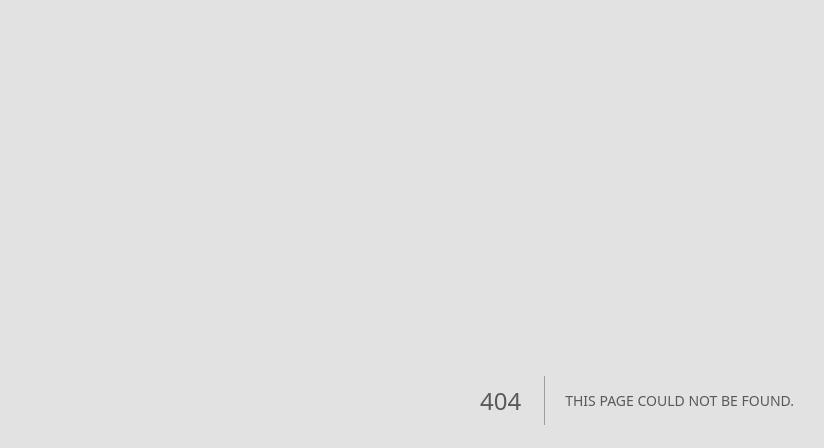
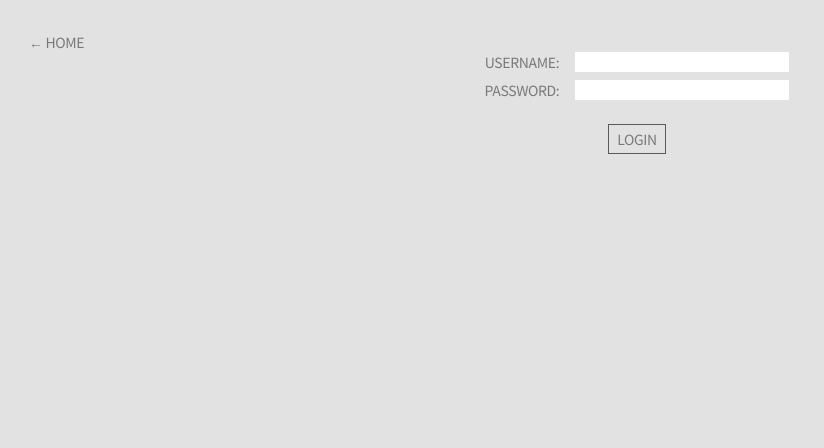
Before and after one commit to t-kupp/portfolio-v2, a Next.js app: page /admin in a window 1280 px wide. Before the commit this address had no page. Shown: the top 448 px of the page, without its empty margins (3-827 px from the left). Built offline with nearby package versions, Linux system fonts and the light colour scheme; a web font is replaced by a local one.

Commit message:
added admin page

```diff
--- a/src/components/BackgroundImage.jsx
+++ b/src/components/BackgroundImage.jsx
@@ -1,7 +1,7 @@
 export default function BackgroundImage() {
   return (
     <div className='pointer-events-none fixed -z-50 h-screen w-screen p-8 2xl:p-10'>
-      <div className="h-full w-full bg-[url('/plasticHead.png')] bg-cover bg-center opacity-15 blur-[2px] grayscale dark:opacity-5"></div>
+      <div className="h-full w-full bg-[url('/plasticHead.png')] bg-cover bg-center opacity-15 blur-[1px] grayscale dark:opacity-5"></div>
     </div>
   );
 }
--- a/src/components/Footer.jsx
+++ b/src/components/Footer.jsx
@@ -1,6 +1,5 @@
 import ContactIcons from './ContactIcons';
 import Copyright from './Copyright';
-import ThemeSwitch from './ThemeSwitch';
 
 export default function Footer() {
   return (
--- a/src/components/GreetingSection.jsx
+++ b/src/components/GreetingSection.jsx
@@ -1,4 +1,4 @@
-import { Tooltip } from 'react-tooltip';
+import TechStack from './TechStack';
 
 export default function GreetingSection() {
   return (
@@ -11,37 +11,7 @@ export default function GreetingSection() {
           dynamic web experiences.
         </div>
       </div>
-      <div className='mb-24 flex items-center gap-2 text-xl'>
-        <i className='devicon-html5-plain'></i>
-        <i className='devicon-css3-plain'></i>
-        <i className='devicon-javascript-plain'></i>
-        <i className='devicon-nodejs-plain'></i>
-        <i className='devicon-react-original'></i>
-        <i className='devicon-nextjs-plain'></i>
-        <i className='devicon-tailwindcss-original'></i>
-      </div>
-
-      <Tooltip anchorSelect='.devicon-html5-plain'>
-        <p className='text-xs'>HTML5</p>
-      </Tooltip>
-      <Tooltip anchorSelect='.devicon-css3-plain'>
-        <p className='text-xs'>CSS3</p>
-      </Tooltip>
-      <Tooltip anchorSelect='.devicon-javascript-plain'>
-        <p className='text-xs'>Javascript</p>
-      </Tooltip>
-      <Tooltip anchorSelect='.devicon-nodejs-plain'>
-        <p className='text-xs'>Node.js</p>
-      </Tooltip>
-      <Tooltip anchorSelect='.devicon-react-original'>
-        <p className='text-xs'>React</p>
-      </Tooltip>
-      <Tooltip anchorSelect='.devicon-nextjs-plain'>
-        <p className='text-xs'>Next.js</p>
-      </Tooltip>
-      <Tooltip anchorSelect='.devicon-tailwindcss-original'>
-        <p className='text-xs'>TailwindCSS</p>
-      </Tooltip>
+      <TechStack />
     </div>
   );
 }
--- /dev/null
+++ b/src/components/LoginPage.jsx
@@ -0,0 +1,53 @@
+import { useState } from 'react';
+import Link from 'next/link';
+
+export default function LoginPage({ setIsLoggedIn }) {
+  const [username, setUsername] = useState('');
+  const [password, setPassword] = useState('');
+  const adminPass = process.env.NEXT_PUBLIC_ADMIN_PASS;
+
+  function handleLogin() {
+    if (username == 'admin' && password == adminPass) {
+      setIsLoggedIn(true);
+    } else {
+      alert('Failed to login.');
+    }
+  }
+
+  return (
+    <div className='text-description p-8 text-sm'>
+      <Link href={'/'}>← Home</Link>
+      <div className='mx-auto flex flex-col items-center gap-2'>
+        <div className='flex gap-4'>
+          <label htmlFor='username'>Username:</label>
+          <input
+            onChange={(e) => setUsername(e.target.value)}
+            autoComplete='off'
+            type='text'
+            name='username'
+          />
+        </div>
+        <div className='flex gap-4'>
+          <label htmlFor='password'>Password:</label>
+          <input
+            onChange={(e) => setPassword(e.target.value)}
+            onKeyDown={(e) => {
+              if (e.key === 'Enter') {
+                handleLogin();
+              }
+            }}
+            autoComplete='off'
+            type='password'
+            name='password'
+          />
+        </div>
+        <button
+          onClick={handleLogin}
+          className='hover-effect mt-4 border border-myDark px-2 py-1 uppercase dark:border-myLight'
+        >
+          Login
+        </button>
+      </div>
+    </div>
+  );
+}
--- /dev/null
+++ b/src/components/TechStack.jsx
@@ -0,0 +1,28 @@
+import { Tooltip } from 'react-tooltip';
+
+export default function TechStack() {
+  return (
+    <>
+      <div className='mb-24 flex items-center gap-2 text-xl'>
+        <TechStackIcon name={'html5'} deviconName={'devicon-html5-plain'} />
+        <TechStackIcon name={'css3'} deviconName={'devicon-css3-plain'} />
+        <TechStackIcon name={'javascript'} deviconName={'devicon-javascript-plain'} />
+        <TechStackIcon name={'node.js'} deviconName={'devicon-nodejs-plain'} />
+        <TechStackIcon name={'react'} deviconName={'devicon-react-original'} />
+        <TechStackIcon name={'next.js'} deviconName={'devicon-nextjs-plain'} />
+        <TechStackIcon name={'tailwindcss'} deviconName={'devicon-tailwindcss-original'} />
+      </div>
+    </>
+  );
+}
+
+function TechStackIcon({ name, deviconName }) {
+  return (
+    <>
+      <i className={deviconName}></i>
+      <Tooltip anchorSelect={`.${deviconName}`}>
+        <p className='text-xs'>{name}</p>
+      </Tooltip>
+    </>
+  );
+}
--- /dev/null
+++ b/src/context/techStackContext.jsx
@@ -0,0 +1,13 @@
+import { createContext, useState } from 'react';
+
+export const TechStackContext = createContext();
+
+export default function CountProvider({ children }) {
+  const [techStack, setTechStack] = useState([]);
+
+  return (
+    <TechStackContext.Provider value={{ techStack, setTechStack }}>
+      {children}
+    </TechStackContext.Provider>
+  );
+}
--- a/src/pages/_app.js
+++ b/src/pages/_app.js
@@ -1,9 +1,12 @@
 import '@/styles/globals.css';
+import TechStackProvider from '@/context/techStackContext';
 
 export default function App({ Component, pageProps }) {
   return (
     <>
-      <Component {...pageProps} />
+      <TechStackProvider>
+        <Component {...pageProps} />
+      </TechStackProvider>
     </>
   );
 }
--- /dev/null
+++ b/src/pages/admin.jsx
@@ -0,0 +1,22 @@
+import Link from 'next/link';
+import { useState } from 'react';
+import LoginPage from '@/components/LoginPage';
+
+export default function Admin() {
+  const [isLoggedIn, setIsLoggedIn] = useState(false);
+
+  if (!isLoggedIn) {
+    return <LoginPage setIsLoggedIn={setIsLoggedIn} />;
+  }
+
+  if (isLoggedIn) {
+    return (
+      <div className='text-description p-8 text-sm'>
+        <Link href={'/'}>← Home</Link>
+        <div className='mx-auto flex flex-col items-center gap-2'>
+          <h1>Admin Panel</h1>
+        </div>
+      </div>
+    );
+  }
+}
--- a/src/styles/globals.css
+++ b/src/styles/globals.css
@@ -49,8 +49,8 @@ body {
 .blur-overlay {
   --maskWidth: 32px;
 
-  backdrop-filter: blur(3px) brightness(80%);
-  -webkit-backdrop-filter: blur(3px) brightness(80%);
+  backdrop-filter: blur(2px) brightness(80%);
+  -webkit-backdrop-filter: blur(2px) brightness(80%);
 
   mask-image: linear-gradient(
       to right,
```
